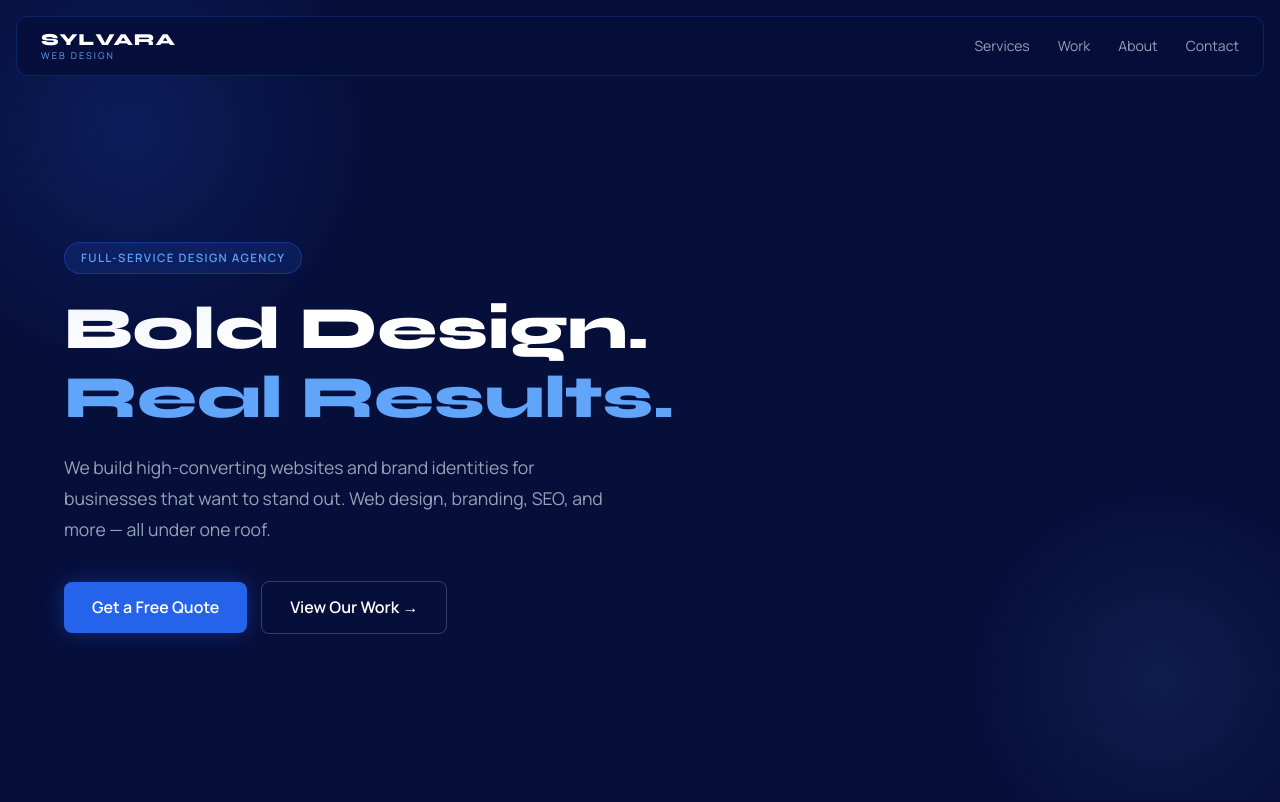
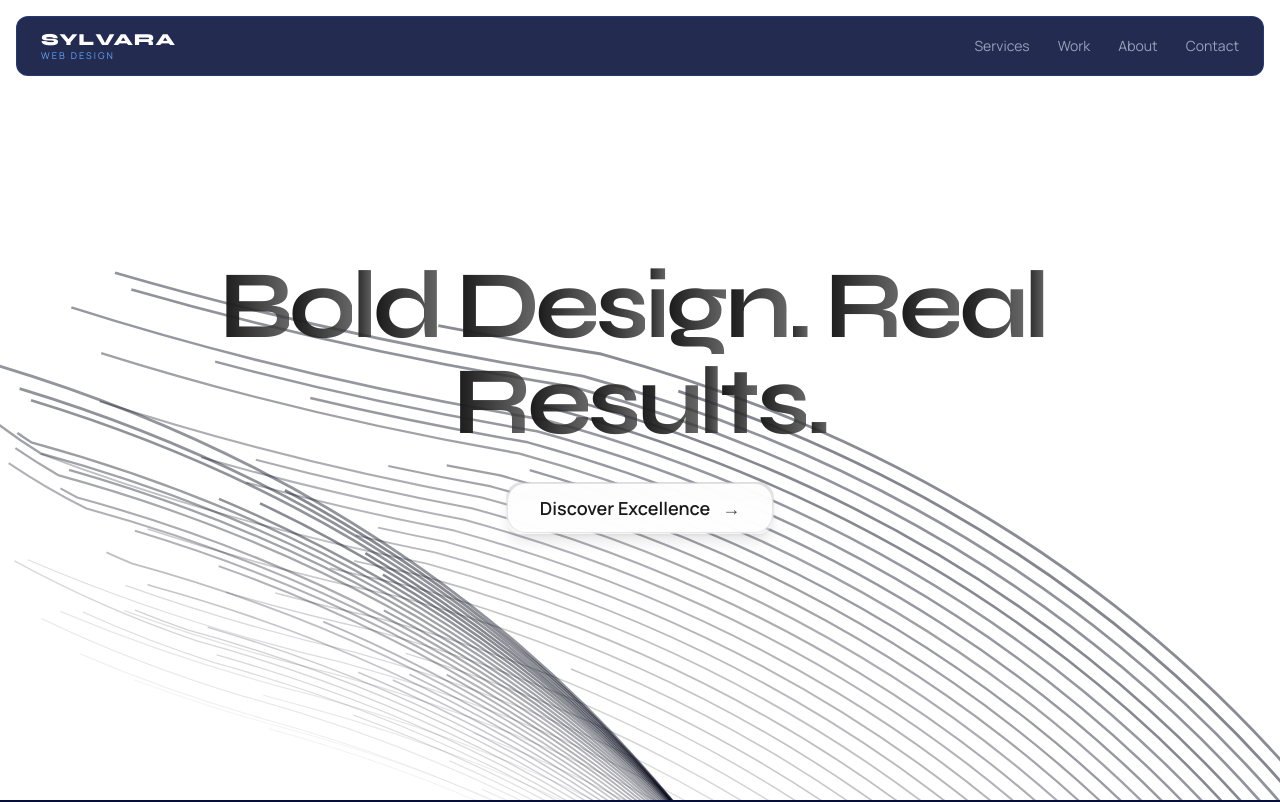
Before and after one commit to Andubanandu/sylvara, a Next.js app: page / in a window 1280 px wide. Shown: the top 802 px of the page. Built offline with nearby package versions, Linux system fonts and the light colour scheme.

Commit message:
feat: add BackgroundPaths hero + shadcn Button component

```diff
--- a/src/app/page.tsx
+++ b/src/app/page.tsx
@@ -1,15 +1,12 @@
 import Link from "next/link";
 import { home, services } from "@/lib/content";
 import HeroScroll from "@/components/HeroScroll";
+import { BackgroundPaths } from "@/components/ui/background-paths";
 
 const serviceIcons = [
-  // Web Design
   <svg key="web" viewBox="0 0 24 24" aria-hidden="true"><rect x="2" y="3" width="20" height="14" rx="2"/><line x1="8" y1="21" x2="16" y2="21"/><line x1="12" y1="17" x2="12" y2="21"/></svg>,
-  // Branding
   <svg key="brand" viewBox="0 0 24 24" aria-hidden="true"><polygon points="12 2 15.09 8.26 22 9.27 17 14.14 18.18 21.02 12 17.77 5.82 21.02 7 14.14 2 9.27 8.91 8.26 12 2"/></svg>,
-  // SEO
   <svg key="seo" viewBox="0 0 24 24" aria-hidden="true"><circle cx="11" cy="11" r="8"/><line x1="21" y1="21" x2="16.65" y2="16.65"/></svg>,
-  // E-Commerce
   <svg key="ecom" viewBox="0 0 24 24" aria-hidden="true"><circle cx="9" cy="21" r="1"/><circle cx="20" cy="21" r="1"/><path d="M1 1h4l2.68 13.39a2 2 0 002 1.61h9.72a2 2 0 001.95-1.57l1.65-7.42H5.12"/></svg>,
 ];
 
@@ -19,22 +16,7 @@
   return (
     <main>
       {/* ── HERO ── */}
-      <section className="home-hero">
-        <div className="glow-blob glow-blob-tl" aria-hidden="true"></div>
-        <div className="glow-blob glow-blob-br" aria-hidden="true"></div>
-        <div className="container">
-          <span className="badge">{home.hero.badge}</span>
-          <h1>
-            <span>{home.hero.line1}</span><br />
-            <span style={{ color: "var(--accent-light)" }}>{home.hero.line2}</span>
-          </h1>
-          <p className="hero-sub">{home.hero.sub}</p>
-          <div className="hero-cta-row">
-            <Link href="/contact" className="btn btn-primary">{home.hero.ctaPrimary}</Link>
-            <Link href="/portfolio" className="btn btn-ghost">{home.hero.ctaGhost}</Link>
-          </div>
-        </div>
-      </section>
+      <BackgroundPaths title={`${home.hero.line1} ${home.hero.line2}`} />
 
       {/* ── HERO SCROLL ANIMATION ── */}
       <HeroScroll />
--- /dev/null
+++ b/src/components/ui/background-paths.tsx
@@ -0,0 +1,132 @@
+"use client";
+
+import { motion } from "framer-motion";
+import { Button } from "@/components/ui/button";
+
+function FloatingPaths({ position }: { position: number }) {
+    const paths = Array.from({ length: 36 }, (_, i) => ({
+        id: i,
+        d: `M-${380 - i * 5 * position} -${189 + i * 6}C-${
+            380 - i * 5 * position
+        } -${189 + i * 6} -${312 - i * 5 * position} ${216 - i * 6} ${
+            152 - i * 5 * position
+        } ${343 - i * 6}C${616 - i * 5 * position} ${470 - i * 6} ${
+            684 - i * 5 * position
+        } ${875 - i * 6} ${684 - i * 5 * position} ${875 - i * 6}`,
+        color: `rgba(15,23,42,${0.1 + i * 0.03})`,
+        width: 0.5 + i * 0.03,
+    }));
+
+    return (
+        <div className="absolute inset-0 pointer-events-none">
+            <svg
+                className="w-full h-full text-slate-950 dark:text-white"
+                viewBox="0 0 696 316"
+                fill="none"
+            >
+                <title>Background Paths</title>
+                {paths.map((path) => (
+                    <motion.path
+                        key={path.id}
+                        d={path.d}
+                        stroke="currentColor"
+                        strokeWidth={path.width}
+                        strokeOpacity={0.1 + path.id * 0.03}
+                        initial={{ pathLength: 0.3, opacity: 0.6 }}
+                        animate={{
+                            pathLength: 1,
+                            opacity: [0.3, 0.6, 0.3],
+                            pathOffset: [0, 1, 0],
+                        }}
+                        transition={{
+                            duration: 20 + Math.random() * 10,
+                            repeat: Number.POSITIVE_INFINITY,
+                            ease: "linear",
+                        }}
+                    />
+                ))}
+            </svg>
+        </div>
+    );
+}
+
+export function BackgroundPaths({
+    title = "Background Paths",
+}: {
+    title?: string;
+}) {
+    const words = title.split(" ");
+
+    return (
+        <div className="relative min-h-screen w-full flex items-center justify-center overflow-hidden bg-white dark:bg-neutral-950">
+            <div className="absolute inset-0">
+                <FloatingPaths position={1} />
+                <FloatingPaths position={-1} />
+            </div>
+
+            <div className="relative z-10 container mx-auto px-4 md:px-6 text-center">
+                <motion.div
+                    initial={{ opacity: 0 }}
+                    animate={{ opacity: 1 }}
+                    transition={{ duration: 2 }}
+                    className="max-w-4xl mx-auto"
+                >
+                    <h1 className="text-5xl sm:text-7xl md:text-8xl font-bold mb-8 tracking-tighter">
+                        {words.map((word, wordIndex) => (
+                            <span
+                                key={wordIndex}
+                                className="inline-block mr-4 last:mr-0"
+                            >
+                                {word.split("").map((letter, letterIndex) => (
+                                    <motion.span
+                                        key={`${wordIndex}-${letterIndex}`}
+                                        initial={{ y: 100, opacity: 0 }}
+                                        animate={{ y: 0, opacity: 1 }}
+                                        transition={{
+                                            delay:
+                                                wordIndex * 0.1 +
+                                                letterIndex * 0.03,
+                                            type: "spring",
+                                            stiffness: 150,
+                                            damping: 25,
+                                        }}
+                                        className="inline-block text-transparent bg-clip-text
+                                        bg-gradient-to-r from-neutral-900 to-neutral-700/80
+                                        dark:from-white dark:to-white/80"
+                                    >
+                                        {letter}
+                                    </motion.span>
+                                ))}
+                            </span>
+                        ))}
+                    </h1>
+
+                    <div
+                        className="inline-block group relative bg-gradient-to-b from-black/10 to-white/10
+                        dark:from-white/10 dark:to-black/10 p-px rounded-2xl backdrop-blur-lg
+                        overflow-hidden shadow-lg hover:shadow-xl transition-shadow duration-300"
+                    >
+                        <Button
+                            variant="ghost"
+                            className="rounded-[1.15rem] px-8 py-6 text-lg font-semibold backdrop-blur-md
+                            bg-white/95 hover:bg-white/100 dark:bg-black/95 dark:hover:bg-black/100
+                            text-black dark:text-white transition-all duration-300
+                            group-hover:-translate-y-0.5 border border-black/10 dark:border-white/10
+                            hover:shadow-md dark:hover:shadow-neutral-800/50"
+                        >
+                            <span className="opacity-90 group-hover:opacity-100 transition-opacity">
+                                Discover Excellence
+                            </span>
+                            <span
+                                className="ml-3 opacity-70 group-hover:opacity-100 group-hover:translate-x-1.5
+                                transition-all duration-300"
+                            >
+                                →
+                            </span>
+                        </Button>
+                    </div>
+                </motion.div>
+            </div>
+        </div>
+    );
+}
--- /dev/null
+++ b/src/components/ui/button.tsx
@@ -0,0 +1,56 @@
+import * as React from "react"
+import { Slot } from "@radix-ui/react-slot"
+import { cva, type VariantProps } from "class-variance-authority"
+
+import { cn } from "@/lib/utils"
+
+const buttonVariants = cva(
+  "inline-flex items-center justify-center whitespace-nowrap rounded-md text-sm font-medium ring-offset-background transition-colors focus-visible:outline-none focus-visible:ring-2 focus-visible:ring-ring focus-visible:ring-offset-2 disabled:pointer-events-none disabled:opacity-50",
+  {
+    variants: {
+      variant: {
+        default: "bg-primary text-primary-foreground hover:bg-primary/90",
+        destructive:
+          "bg-destructive text-destructive-foreground hover:bg-destructive/90",
+        outline:
+          "border border-input bg-background hover:bg-accent hover:text-accent-foreground",
+        secondary:
+          "bg-secondary text-secondary-foreground hover:bg-secondary/80",
+        ghost: "hover:bg-accent hover:text-accent-foreground",
+        link: "text-primary underline-offset-4 hover:underline",
+      },
+      size: {
+        default: "h-10 px-4 py-2",
+        sm: "h-9 rounded-md px-3",
+        lg: "h-11 rounded-md px-8",
+        icon: "h-10 w-10",
+      },
+    },
+    defaultVariants: {
+      variant: "default",
+      size: "default",
+    },
+  },
+)
+
+export interface ButtonProps
+  extends React.ButtonHTMLAttributes<HTMLButtonElement>,
+    VariantProps<typeof buttonVariants> {
+  asChild?: boolean
+}
+
+const Button = React.forwardRef<HTMLButtonElement, ButtonProps>(
+  ({ className, variant, size, asChild = false, ...props }, ref) => {
+    const Comp = asChild ? Slot : "button"
+    return (
+      <Comp
+        className={cn(buttonVariants({ variant, size, className }))}
+        ref={ref}
+        {...props}
+      />
+    )
+  },
+)
+Button.displayName = "Button"
+
+export { Button, buttonVariants }
```
Also changed, not shown: package.json (+8 -6 lines), 1 other file (tests, documents, lock files or other folders).
